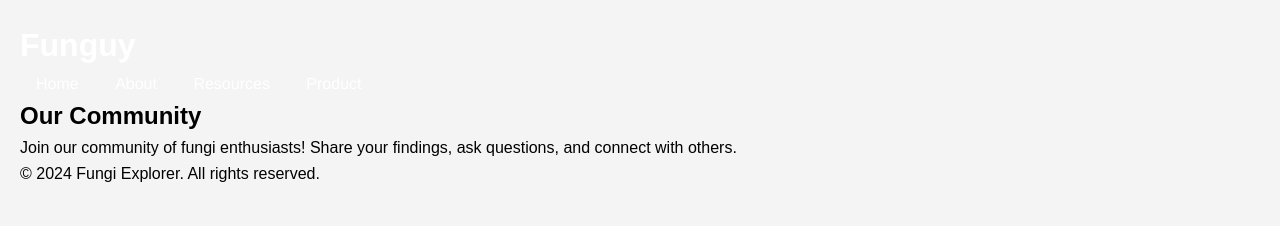
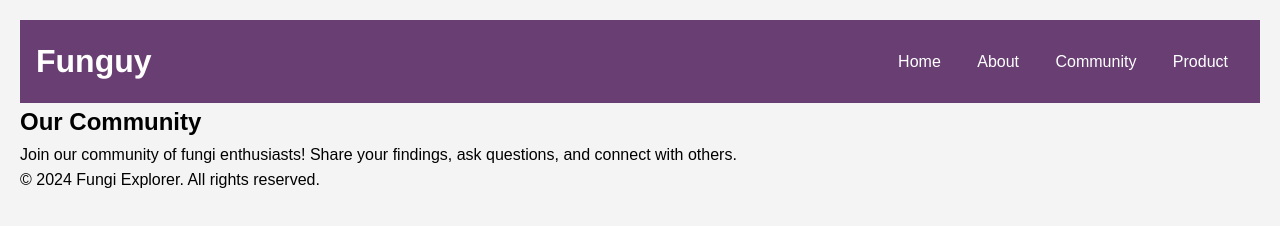
Before and after one commit to info340-au23a/INFO340FinalProject, a plain HTML site: page community.html in a window 1280 px wide. Drawn offline with Linux system fonts and the light colour scheme.

Commit message:
fixed nav bar for about, community, and product page

```diff
--- a/community.html
+++ b/community.html
@@ -8,17 +8,20 @@
     <title>Community - Funguy</title>
 </head>
 <body>
-    <header>
-        <h1>Funguy</h1>
+    <div class="container">
+        <header>
+            <h1>Funguy</h1>
+        </header>
+
         <nav>
             <ul>
                 <li><a href="index.html">Home</a></li>
                 <li><a href="about.html">About</a></li>
-                <li><a href="resources.html">Resources</a></li>
+                <li><a href="community.html">Community</a></li>
                 <li><a href="product.html">Product</a></li>
             </ul>
         </nav>
-    </header>
+    </div>
 
     <main>
         <section class="our-community">
```
Also changed, not shown: about.html (+7 -4 lines), product.html (+7 -4 lines).
